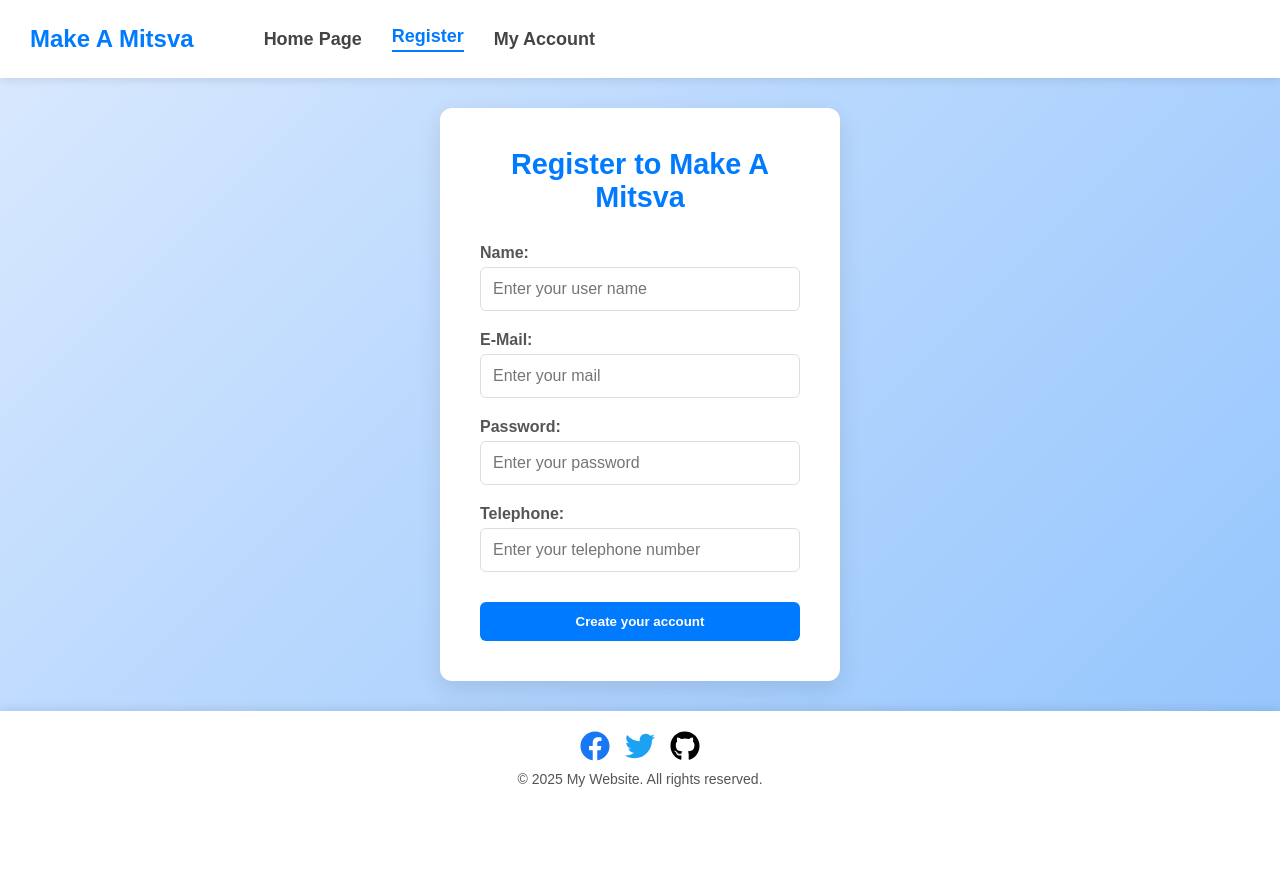
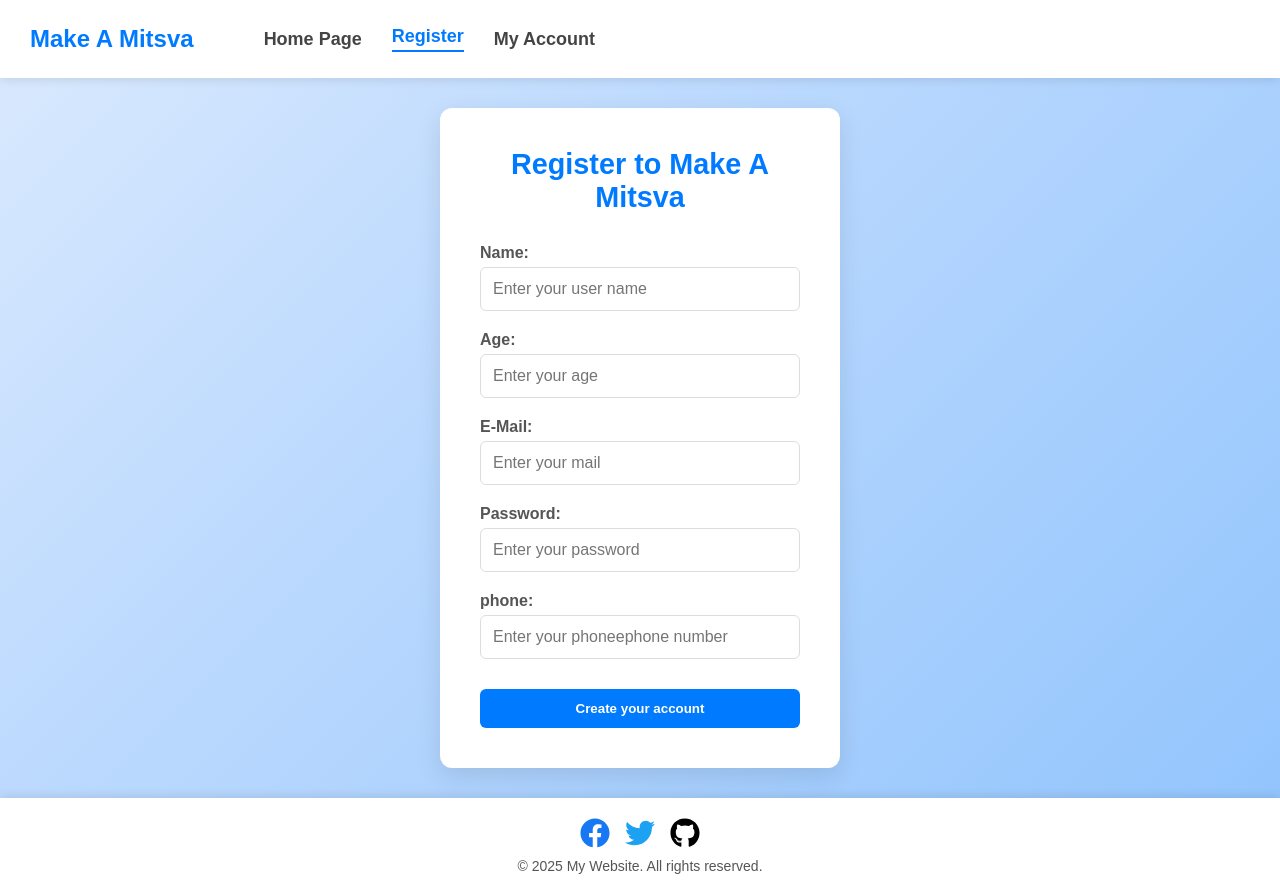
Before and after one commit to idan55/makeAMitsva.orgF, a React (Vite) app: page /register in a window 1280 px wide. Before the commit the page ends 807 px from the top, so only its background shows below. Built offline with nearby package versions, Linux system fonts and the light colour scheme.

Commit message:
register works now boss

```diff
--- a/pages/Register.jsx
+++ b/pages/Register.jsx
@@ -1,14 +1,15 @@
 import React, { useState } from "react";
 import Header from "../components/Header";
 import Footer from "../components/Footer";
-import { registerUser } from "../api/api";
+import { registerUser } from "../src/Api";
 
 function Register() {
   // States pour les inputs
-  const [username, setUsername] = useState("");
+  const [name, setName] = useState("");
   const [email, setEmail] = useState("");
-  const [tel, setTel] = useState("");
+  const [phone, setPhone] = useState("");
   const [password, setPassword] = useState("");
+  const [age, setAge] = useState("");
 
   // States pour le contrôle du password
   const [error, setError] = useState("");
@@ -46,7 +47,7 @@ function Register() {
       return;
     }
 
-    const data = { username, email, password, tel };
+    const data = { name, age, email, password, phone };
 
     try {
       const response = await registerUser(data);
@@ -70,10 +71,18 @@ function Register() {
             id="name"
             type="text"
             placeholder="Enter your user name"
-            value={username}
-            onChange={(e) => setUsername(e.target.value)}
+            value={name}
+            onChange={(e) => setName(e.target.value)}
           />
-
+          <label htmlFor="age">Age:</label>
+          <input
+            type="number"
+            placeholder="Enter your age"
+            value={age}
+            min={16}
+            max={120}
+            onChange={(e) => setAge(e.target.value)}
+          />
           <label htmlFor="email">E-Mail:</label>
           <input
             id="email"
@@ -94,13 +103,13 @@ function Register() {
 
           {error && <p style={{ color: "red", fontSize: "14px" }}>{error}</p>}
 
-          <label htmlFor="phone">Telephone:</label>
+          <label htmlFor="phone">phone:</label>
           <input
             id="phone"
             type="phone"
-            placeholder="Enter your telephone number"
-            value={tel}
-            onChange={(e) => setTel(e.target.value)}
+            placeholder="Enter your phoneephone number"
+            value={phone}
+            onChange={(e) => setPhone(e.target.value)}
           />
           <button
             type="submit"
--- a/src/Api.js
+++ b/src/Api.js
@@ -1,11 +1,23 @@
 const API_URL = "http://localhost:4000/api";
 
-export async function registerUser(data) {
-    const res = await fetch(`${API_URL}/users/register`, {
-        method: "POST",
-        headers: { "Content-Type": "application/json" },
-        body: JSON.stringify(data)
-    });
+export async function registerUser({ name, age, email, password, phone }) {
+  const res = await fetch(`${API_URL}/users/register`, {
+    method: "POST",
+    headers: { "Content-Type": "application/json" },
+    body: JSON.stringify({
+      name,
+      age: Number(age),
+      email,
+      password,
+      phone
+    })
+  });
 
-    return res.json();
+  const data = await res.json();
+
+  if (!res.ok) {
+    throw new Error(data.error || "Registration failed");
+  }
+
+  return data;
 }
```
